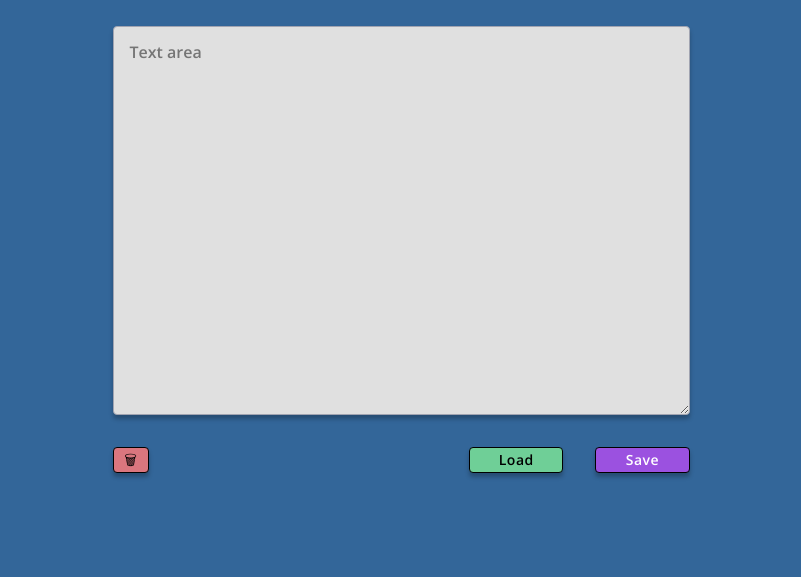
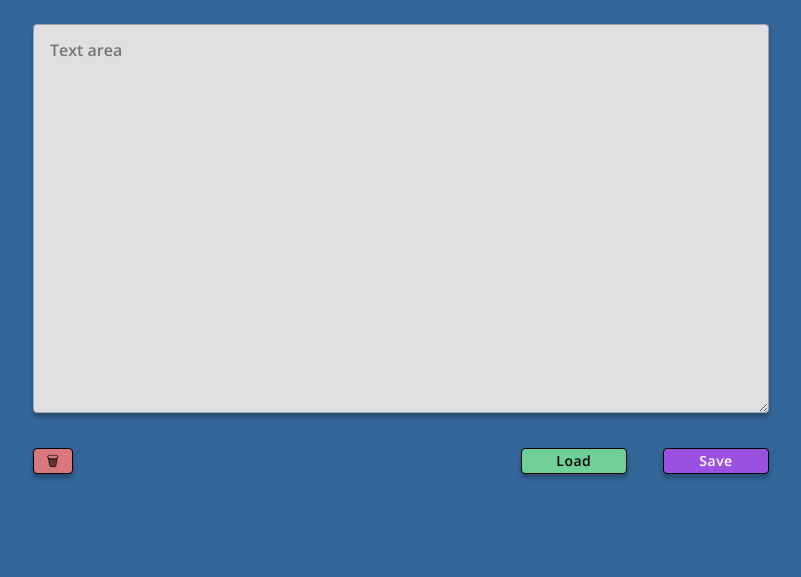
Before and after one commit to skalutki/Simply-editor2021, a website built with webpack: page src/pages/index.html in a window 1280 px wide. Shown: the part 223-800 px from the top of the page, without its empty margins (239-1040 px from the left). Built offline with nearby package versions, Linux system fonts and the light colour scheme.

Commit message:
refactoring html css

```diff
--- a/src/js/index.js
+++ b/src/js/index.js
@@ -14,17 +14,20 @@ const enterInput = document.querySelector(".editor--js");
 const trash = document.querySelector(".button-trash--js");
 
 
-save.addEventListener("click", () => {
+save.addEventListener("click", (e) => {
+  e.preventDefault();
   localStorage.setItem("entry", enterInput.value);
 });
 
-load.addEventListener("click", () => {
+load.addEventListener("click", (e) => {
   enterInput.value = localStorage.getItem("entry");
+  e.preventDefault();
 
 });
 
-trash.addEventListener("click", () => {
+trash.addEventListener("click", (e) => {
   localStorage.removeItem("entry");
+  e.preventDefault();
 
   location.reload()
 });
--- a/src/pages/index.html
+++ b/src/pages/index.html
@@ -9,20 +9,22 @@
   <body>
     <main class="main">
       <h1 class="title">My editor</h1>
-
-      <label for="editor"></label>
+      <form>
         <textarea
           class="editor editor--js"
           id="editor"
           name="editor"
-        type="text-area"
           placeholder="Text area"
+          aria-label="Enter your thoughs"
         ></textarea>
         <div class="buttons">
           <button class="button button-trash button-trash--js">🗑</button>
+          <div class="buttons__div">
             <button class="button button-load button-load--js">Load</button>
             <button class="button button-save button-save--js">Save</button>
           </div>
+        </div>
+      </form>
     </main>
   </body>
 </html>
--- a/src/scss/main.scss
+++ b/src/scss/main.scss
@@ -17,6 +17,9 @@ body {
 .main {
   display: flex;
   flex-direction: column;
+  width: 100%;
+  max-width: 736px;
+  padding: 8px;
 }
 
 .title {
@@ -26,7 +29,7 @@ body {
 }
 
 .editor {
-  width: 577px;
+  width: 100%;
   height: 389px;
   background-color: #e0e0e0;
   border: 1px solid #a1a4b1;
@@ -37,12 +40,11 @@ body {
 }
 
 .buttons {
-  max-width: 577px;
   margin-top: 32px;
   display: flex;
   flex-direction: row;
   align-items: center;
-  justify-content: flex-end;
+  justify-content: space-between;
 }
 
 .button {
@@ -56,7 +58,7 @@ body {
   border: 1px solid black;
   &-trash {
     background-color: #da767e;
-    margin-right: 320px;
+
     width: 40px;
     height: 26px;
   }
```
Lines whose indentation alone changed are shown as unchanged.
